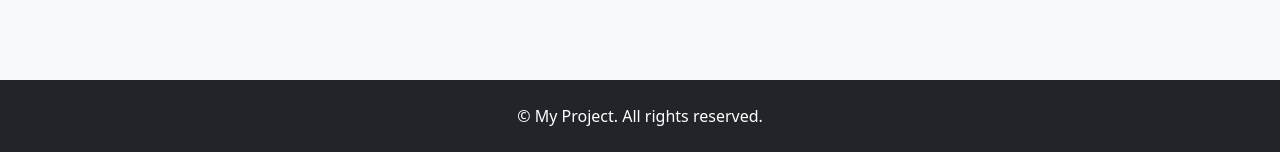
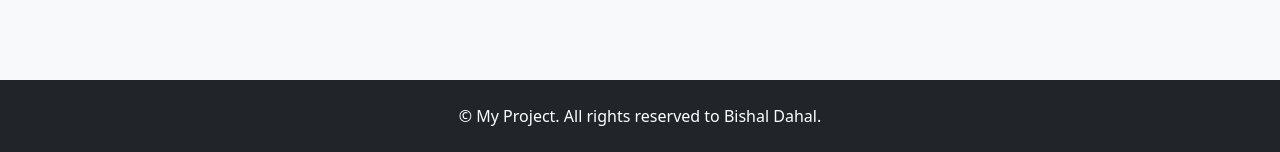
Before and after one commit to bishaldahal4777/my-project, a Django app: page / in a window 1280 px wide. Shown: the part 1053-1205 px from the top of the page. Run offline with Django 5.2, Linux system fonts and the light colour scheme; data comes from the database, SQL or seed files in the repository.

Commit message:
new commit of day

```diff
--- a/templates/home.html
+++ b/templates/home.html
@@ -112,7 +112,7 @@
 <!-- Footer -->
 <footer class="py-4 bg-dark text-white mt-5">
     <div class="container text-center">
-        <p class="mb-0">&copy; {{ now|date:"Y" }} My Project. All rights reserved.</p>
+        <p class="mb-0">&copy; {{ now|date:"Y" }} My Project. All rights reserved to Bishal Dahal.</p>
     </div>
 </footer>
 
```
